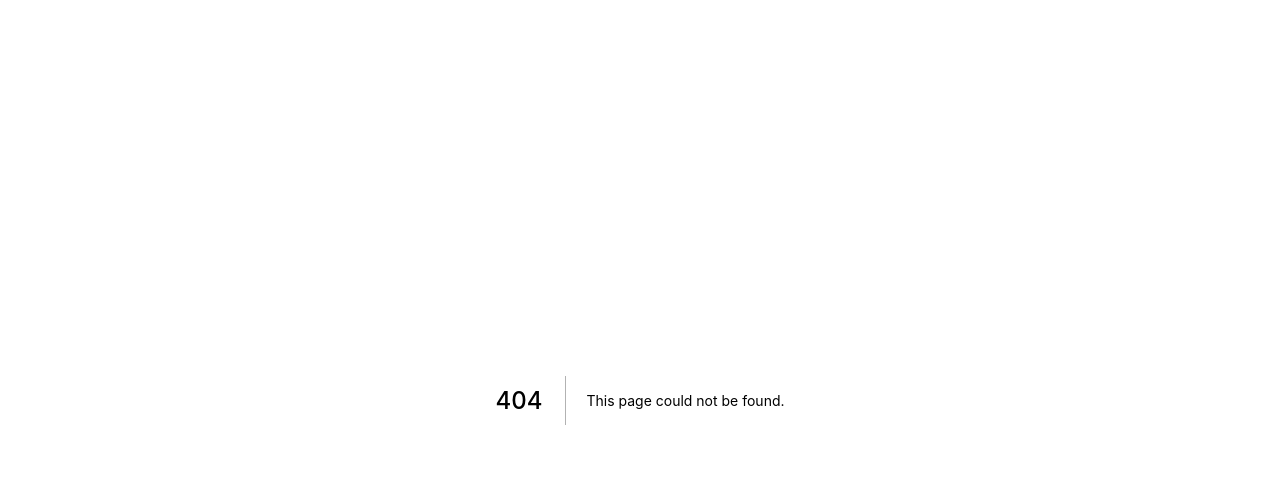
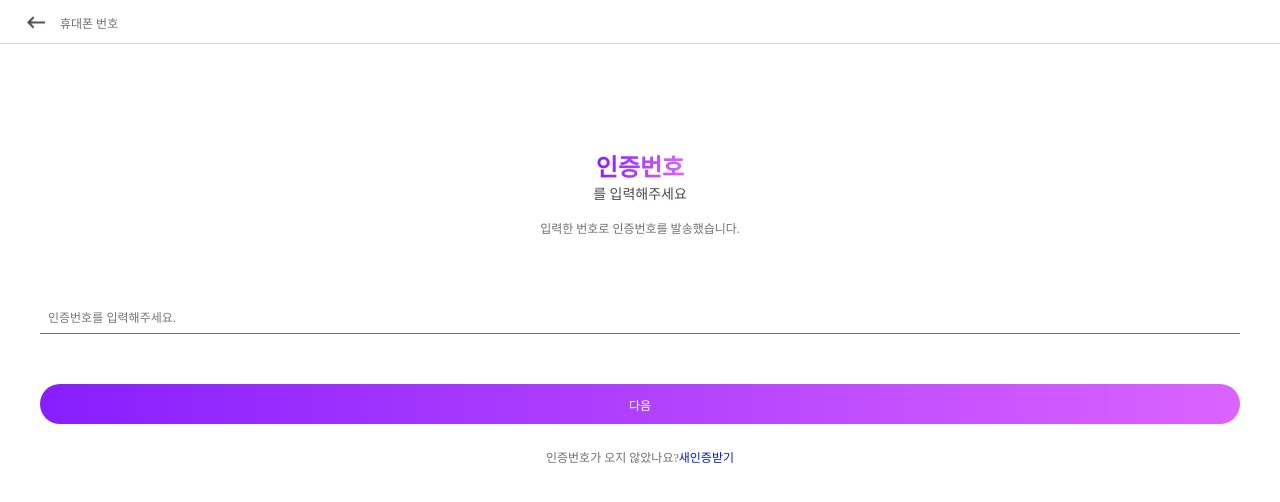
Before and after one commit to kimulchan/sb-project-oauth, a Next.js app: page /find/password/certification in a window 1280 px wide. Before the commit this address had no page. Shown: the top 502 px of the page. Built offline with nearby package versions, Linux system fonts and the light colour scheme.

Commit message:
⚡️ :: (#17) 인증번호 입력 페이지 퍼블리싱

```diff
--- /dev/null
+++ b/pages/find/password/certification.tsx
@@ -0,0 +1,45 @@
+import {
+  Button,
+  Input,
+  TopNavigation,
+  Wrapper,
+} from "../../../components/common";
+import {
+  BigText,
+  MiddleText,
+  OtherOptionText,
+  SmallText,
+} from "../../../components/text";
+import { useRouter } from "next/router";
+const Certification = () => {
+  const router = useRouter();
+  return (
+    <Wrapper>
+      <TopNavigation>휴대폰 번호</TopNavigation>
+      <BigText>인증번호</BigText>
+      <MiddleText>를 입력해주세요</MiddleText>
+      <SmallText style={{ padding: "16px 0" }}>
+        입력한 번호로 인증번호를 발송했습니다.
+      </SmallText>
+      <Input
+        placeholder="인증번호를 입력해주세요."
+        style={{ margin: "50px 0" }}
+      ></Input>
+      <Button
+        enable={true}
+        onclick={() => router.push("/find/password/result")}
+      >
+        다음
+      </Button>
+      <OtherOptionText
+        actionText="새인증받기"
+        actionTextOnClick={() => {}}
+        style={{ marginTop: 24 }}
+      >
+        인증번호가 오지 않았나요?
+      </OtherOptionText>
+    </Wrapper>
+  );
+};
+
+export default Certification;
```
